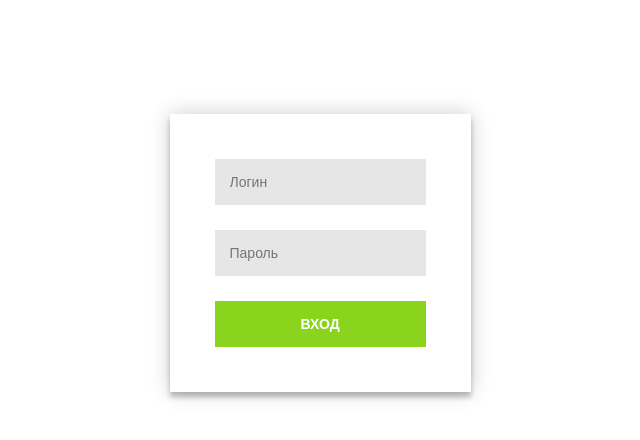
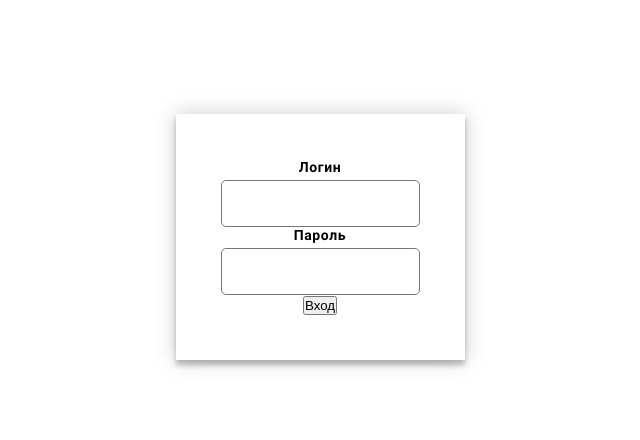
Before and after one commit to b0006/eko-front, a React (Create React App) app: page /admin in a window 1280 px wide. Shown: the top 440 px of the page, without its empty margins (320-960 px from the left). Built offline with nearby package versions, Linux system fonts and the light colour scheme.

Commit message:
ref(login)

```diff
--- a/src/modules/user/components/LoginForm/LoginForm.scss
+++ b/src/modules/user/components/LoginForm/LoginForm.scss
@@ -7,40 +7,4 @@
   text-align: center;
   box-shadow: 0 0 20px 0 rgba(0, 0, 0, 0.2), 0 5px 5px 0 rgba(0, 0, 0, 0.24);
   margin-top: 50px;
-
-  &__input {
-    background: $border-color;
-    width: 100%;
-    border: 0;
-    margin: 0 0 25px;
-    padding: 15px;
-    font-size: 14px;
-  }
-
-  &__button {
-    text-transform: uppercase;
-    background: $main-color;
-    width: 100%;
-    border: 0;
-    padding: 15px;
-    color: $light-color;
-    font-size: 14px;
-    cursor: pointer;
-    font-weight: bold;
-
-    &:hover, &:active, &:focus {
-      background: $main-color-dark;
-    }
-  }
-
-  &__field {
-    position: relative;
-  }
-
-  &__error {
-    position: absolute;
-    color: $danger-color;
-    font-size: 14px;
-    top: -20px;
-  }
 }
--- a/src/modules/user/components/LoginForm/index.tsx
+++ b/src/modules/user/components/LoginForm/index.tsx
@@ -4,6 +4,7 @@ import { useHistory } from 'react-router-dom';
 
 import useFetchDataApi from '../../../../hook/useFetchDataApi.hook';
 import { userStore } from '../../../../helpers/store';
+import TextInput from '../../../form/components/TextInput';
 
 import './LoginForm.scss';
 
@@ -38,25 +39,23 @@ const LoginForm: React.FC = () => {
   return (
     <form className="login-form" onSubmit={handleSubmit(onSubmit)}>
       <div className="login-form__field">
-        {response.error && <span className="login-form__error">{response.error.toString()}</span>}
-        {errors.username && <span className="login-form__error">{errors.username.message}</span>}
-        <input
-          className="login-form__input"
-          type="text"
+        <TextInput
+          label="Логин"
           name="username"
-          placeholder="Логин"
+          errorText={errors.username && errors.username.message}
           ref={register({
             required: { message: 'Введите логин', value: true },
           })}
         />
+
+        {/* {response.error && <span className="login-form__error">{response.error.toString()}</span>} */}
       </div>
       <div className="login-form__field">
-        {errors.password && <span className="login-form__error">{errors.password.message}</span>}
-        <input
-          className="login-form__input"
+        <TextInput
+          label="Пароль"
           type="password"
           name="password"
-          placeholder="Пароль"
+          errorText={errors.password && errors.password.message}
           ref={register({
             required: { message: 'Введите пароль', value: true },
           })}
```
